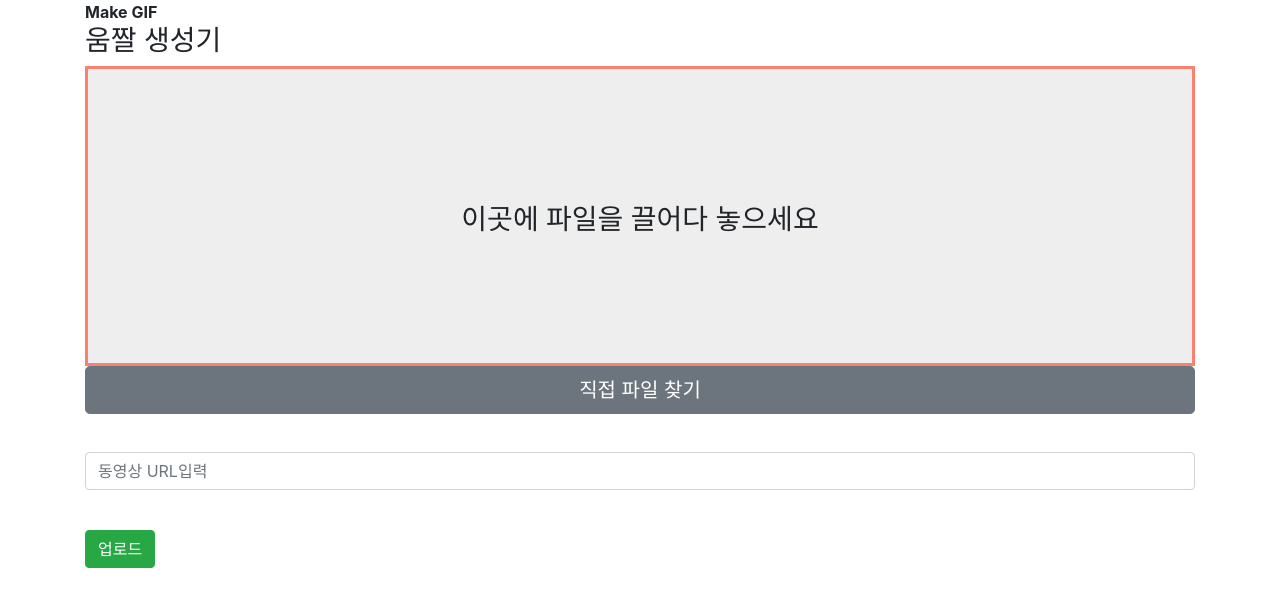
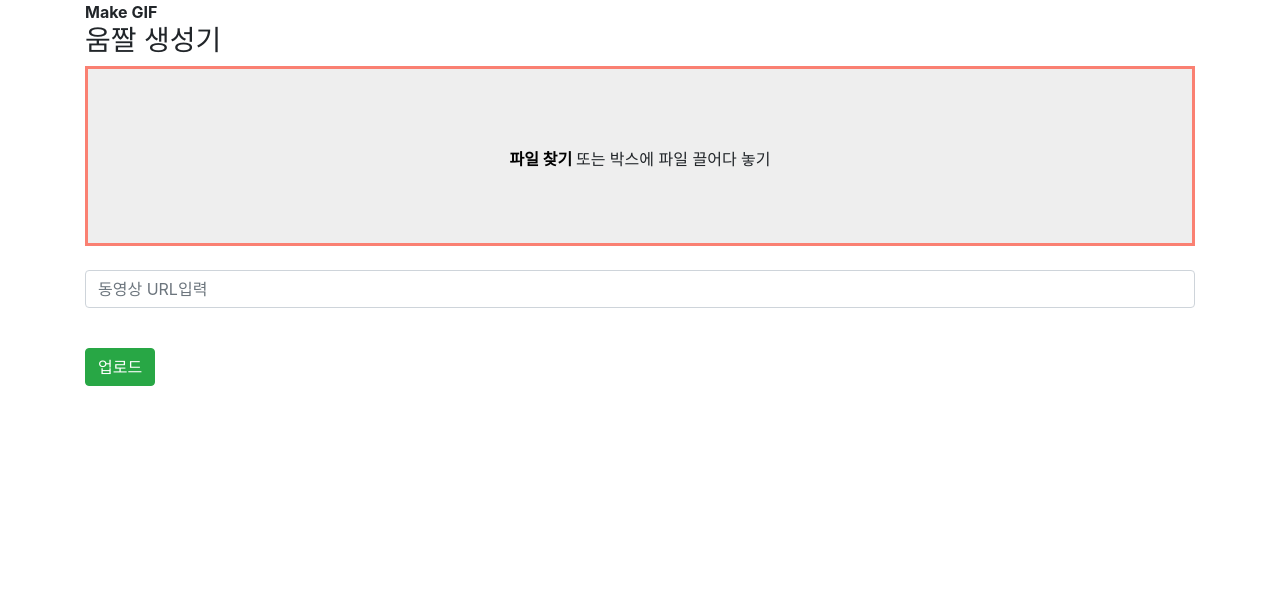
Before and after one commit to jeongbalmount/now_test, a Django app: page / in a window 1280 px wide. Shown: the top 607 px of the page. Run offline with Django 3.2, Linux system fonts and the light colour scheme; some libraries are stand-ins or nearby versions.

Commit message:
front done almost

```diff
--- a/fileconverter/models.py
+++ b/fileconverter/models.py
@@ -21,6 +21,7 @@ class UploadURLmodel(models.Model):
         print("in model")
         if self.uploadURL and not self.fileFromURL:
             print("uploadURK")
+            super().save(*args, **kwargs)
             file_url = self.uploadURL
 
             file_name = file_url.split('/')[-1]
@@ -31,10 +32,12 @@ class UploadURLmodel(models.Model):
             temp_file.write(binary_data)
             temp_file.seek(0)
             print("파일 저장")
+            # fileField에 들어 있는 save(name, content, safe?)메소드 사용
             self.fileFromURL.save(
                 file_name,
                 File(temp_file)
             )
+            print("return from save")
             print(self.fileFromURL.name)
             return self.fileFromURL.name
 
--- a/fileconverter/templates/fileconverter/home.html
+++ b/fileconverter/templates/fileconverter/home.html
@@ -22,24 +22,29 @@
 </head>
 
 <body>
-    <div id="app" class="container hidden-div" v-cloak>
+    <div id="app" class="container" v-cloak>
         <div class="panel panel-default">
-            <div class="panel-heading"><strong>Make GIF</strong> </div>
+            <div class="panel-heading"><b>Make GIF</b></div>
             <div class="panel-body">
                 <h3>움짤 생성기</h3>
-                <div class="container empty" :class="{ ' hovered' : isHoverTrue }" @dragleave.prevent="onDragLeave"
-                    @dragover.prevent="onDragOver" @drop.prevent="onDrop">
-                    <div v-if="isHoverTrue == false">
-                        <h3 class="divCenter">이곳에 파일을 끌어다 놓으세요</h3>
+                <div class="container empty" :class="{ ' hovered' : isHoverTrue }"
+                @dragleave.prevent="onDragLeave" @dragover.prevent="onDragOver" @drop.prevent="onDrop">
+                    <div v-if="isHoverTrue == false" class="row">
+                        <div class="col-sm center-block text-center height">
+                        </div>
+                        <div class="col-sm center-block text-center height pt-5">
+                            <input class="file inputfile" type="file" id="image_uploads" multiple
+                                @change="add_files">
+                            <label for="image_uploads"><strong id="searchfile">파일 찾기 </strong>
+                                <span>또는 박스에 파일 끌어다 놓기</span>
+                            </label>
+                        </div>
+                        <div class="col-sm center-block text-center height">
+                        </div>
                     </div>
                 </div>
-                <div class="uploadFile" v-cloak>
-                    <label for="image_uploads" class="btn btn-secondary btn-lg btn-block">직접 파일 찾기</label>
-                    <input class="file" type="file" id="image_uploads" name="image_uploads" multiple
-                        @change="add_files">
-                    <!-- accept=".flv, .avi, .wmv, .mov, .mp4" -->
-                </div>
-                <input class="form-control" type="text" v-model="inputURL" placeholder="동영상 URL입력">
+                <br>
+                <input class="form-control" :class="{' disappear' : isSelectTrue}" type="text" v-model="inputURL" placeholder="동영상 URL입력">
                 <br>
                 <ol class="fileNames" style="list-style: none; padding-left:0px;">
                     <li v-for="(namecheck, index) in fileNamesWithCheck">
@@ -51,16 +56,13 @@
                             </button>
                         </div>
                     </li>
-                    <!-- v-if="namecheck.fileName != 'default'" -->
-                    <li v-for="(size, index) in fileSizeCheck">
-                        <p v-if="size.fileSize">총 파일 크기: [[ returnedFileSize(fileSize) ]]</p>
+                    <li v-if="fileSizeCheck">
+                        <p>총 파일 크기: [[ returnedFileSize(fileSize) ]]</p>
                     </li>
                 </ol>
-                <!-- <p>총 파일 크기: [[ returnedFileSize(fileSize) ]]</p> -->
                 <div v-for="(converted, index) in forConvertButton" class="buttons">
                     <button v-if="converted.checkConverted" type="submit" class="btn btn-success">움짤 만들기</button>
                     <button v-else type="submit" class="btn btn-success" v-on:click="uploadFiles()">업로드</button>
-                    <!-- <button v-on:click="remove_all()">모두 삭제</button> -->
                 </div>
             </div>
         </div>
@@ -81,6 +83,7 @@
             data: {
                 limitSize: 52428800,
                 isHoverTrue: false,
+                isSelectTrue: false,
                 file: '',
                 fileSize: 0,
                 fileList: [],
@@ -91,11 +94,7 @@
                         checkConverted: false,
                     }
                 ],
-                fileSizeCheck: [
-                    // {
-                    //     sizeCheck: false
-                    // }
-                ],
+                fileSizeCheck: false,
                 inputURL: '',
                 fileTypes: [
                     'video/avi',
@@ -149,6 +148,7 @@
                             alert("Url형식이 아닙니다");
                             return;
                         }
+                        this.isHoverTrue = true;
                     }
 
                     if (vm.fileList.length === 0 && verifiedURL !== true) {
@@ -206,12 +206,11 @@
                                 console.log("POST RES", res);
                                 // push하는 이유는 vue v-if를 조정시키기 위해서이다.
                                 vm.fileNamesWithCheck.push({
-                                fileName: 'notDefault',
+                                fileName: res.data.fileName,
                                 fileUploaded: true,
                             });
-                            vm.fileSizeCheck.push({
-                                fileSize: false
-                            });
+                            vm.forConvertButton[0].checkConverted = true;
+                            vm.fileSizeCheck = false
                             })
                             .catch(function (err) {
                                 console.log("GET ERR", err);
@@ -258,9 +257,8 @@
                             fileUploaded: false,
                         });
                     }
-                    this.fileSizeCheck.push({
-                        fileSize: true
-                    });
+                    this.fileSizeCheck = true;
+                    this.isSelectTrue = true;
                 },
 
                 returnedFileSize: function (number) {
@@ -286,8 +284,16 @@
                     this.fileSize -= this.fileList[index].size;
                     this.fileList.splice(index, 1);
                     this.fileNamesWithCheck.splice(index, 1);
+                    if (this.fileList.length == 0){
+                        this.isSelectTrue= false;
+                        this.fileSizeCheck= false;
+                    }
                 },
                 onDrop: function (event) {
+                    if(vm.fileNamesWithCheck.length !== 0){
+                        return;
+                    }
+
                     console.log("ondrop");
                     // event.stopPropagation();
                     // event.preventDefault();
@@ -332,11 +338,9 @@
                             fileName: file.name,
                             fileUploaded: false,
                         });
-                        this.fileUploadedCheckList.push(false);
                     }
-                    this.fileSizeCheck.push({
-                        fileSize: true
-                    });
+                    this.fileSizeCheck = true;
+                    this.isSelectTrue = true;
                     this.isHoverTrue = false;
                 },
 
--- a/fileconverter/views.py
+++ b/fileconverter/views.py
@@ -42,18 +42,13 @@ def URLupload(request):
         # valid_url = (json.loads(request.body))['uploadURL']
         if form.is_valid():
             valid_url = form.cleaned_data['uploadURL']
-            print(valid_url)
             urlInstance = UploadURLmodel(uploadURL=valid_url)
-            print("1")
             wow = urlInstance.save()
-            print(wow)
             # fileName = urlInstance.save(valid_url)
-            print("2")
             dictData = {'fileName': wow}
             return JsonResponse(data=dictData, status=201)
         else:
             errors = {'errors' : 'errors'}
-            print(form.errors)
             return JsonResponse(data=errors, status=400)
 
 
--- a/static/CSS/style.css
+++ b/static/CSS/style.css
@@ -1,16 +1,33 @@
 .empty {
-    height: 300px;
     border: 3px salmon solid;
     background-color: #eee;
+    height: 180px;
+}
+
+.height {
+    height:30px;
 }
 
 .hovered {
     background: #f4f4f4;
     border-style: dashed;
 }
+
 .divCenter {
-    line-height: 300px;
+    line-height: 100px;
     text-align: center;
+}
+label strong{
+    color: black;
+}
+
+label strong:hover{
+    color: #FAAC58;
+    cursor: pointer;
+}
+
+.disappear {
+    display: none;
 }
 
 [v-cloak] {display: none;}
```
Also changed, not shown: fileconverter/forms.py (+8 -8 lines).
